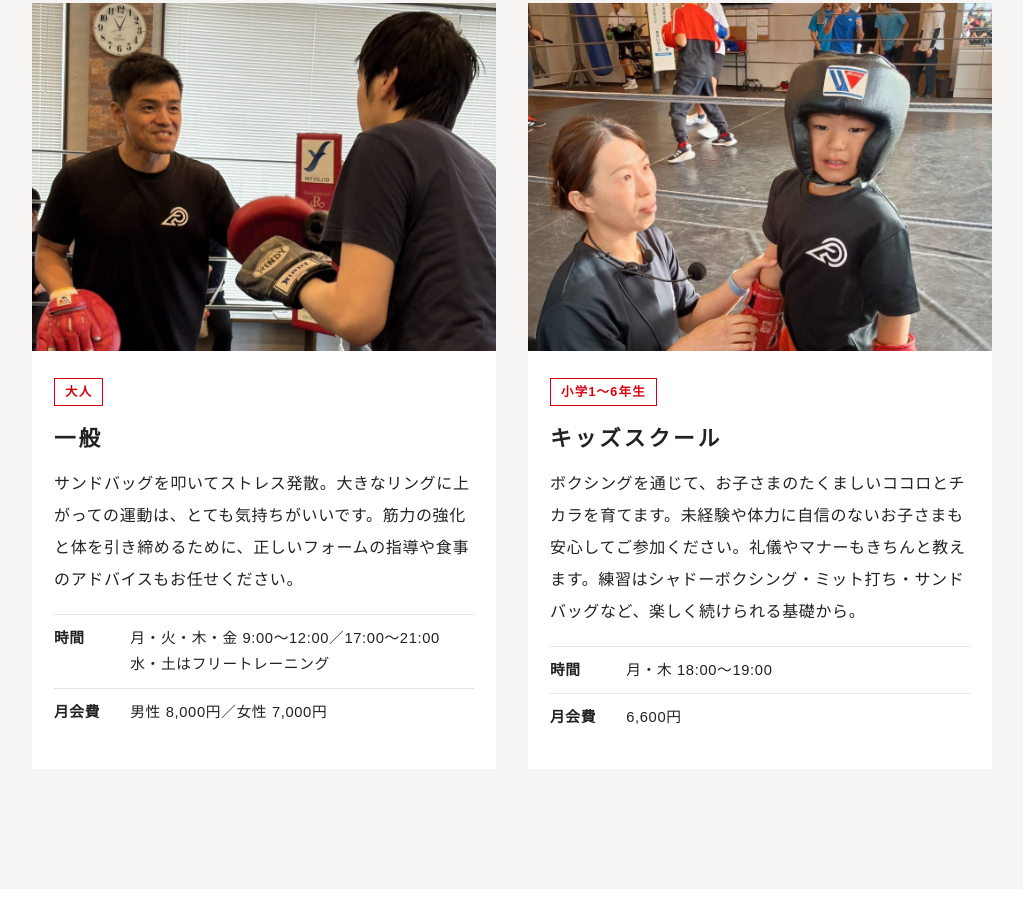
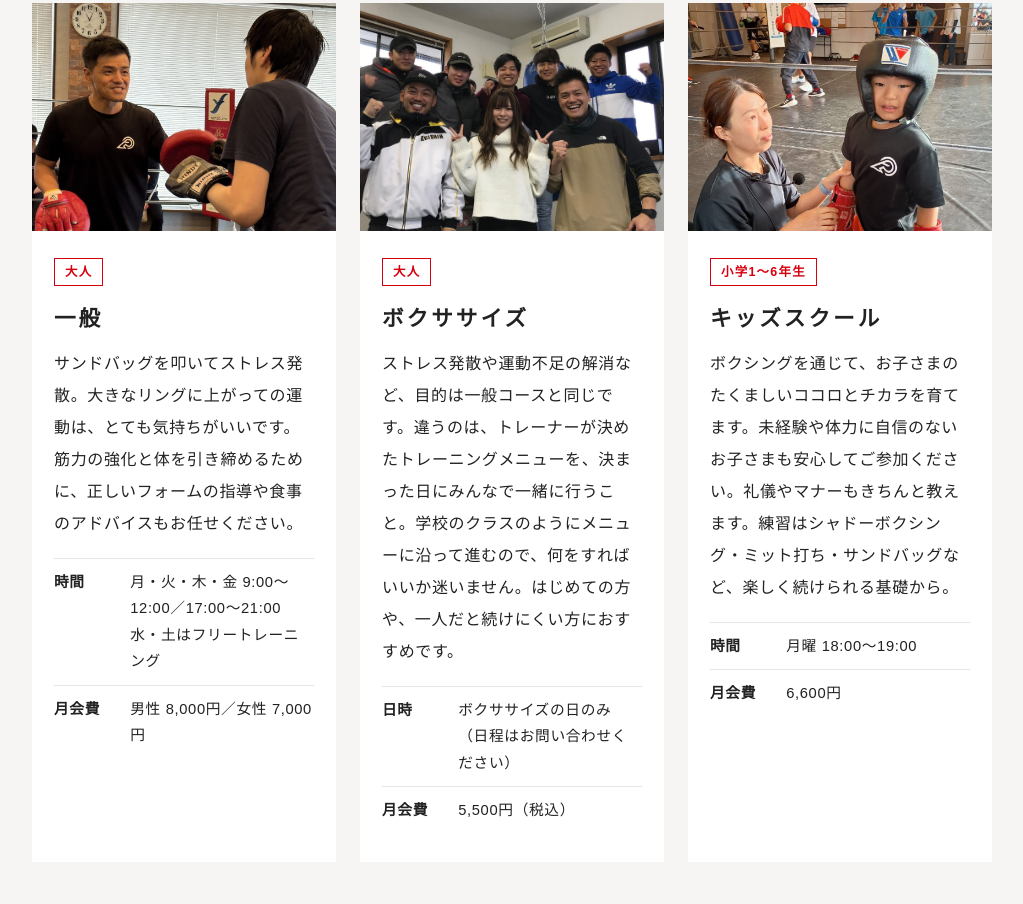
Before and after one commit to haru20190621-a11y/firststep-site, a plain HTML site: page index.html in a window 1280 px wide. Shown: the part 1836-2740 px from the top of the page, without its empty margins (128-1151 px from the left). Drawn offline with Linux system fonts and the light colour scheme; no server answers.

Commit message:
Add the boxercise membership and move kids school to Mondays only
Co-Authored-By: Claude Opus 5.5 <noreply@anthropic.com>

```diff
--- a/index.html
+++ b/index.html
@@ -5,7 +5,7 @@
 <meta name="viewport" content="width=device-width, initial-scale=1">
 <meta name="robots" content="noindex, nofollow"><!-- 下書きの間は検索に載せない。公開するときにこの行を消す -->
 <title>FIRST STEP｜鯖江市のボクシングジム（福井県）</title>
-<meta name="description" content="福井県鯖江市のボクシングジム FIRST STEP（ファーストステップ）。世界一アットホームなボクシングジム。大人の一般コースと、小学生のキッズスクール。見学・体験のご予約はこのページから24時間受け付けています。">
+<meta name="description" content="福井県鯖江市のボクシングジム FIRST STEP（ファーストステップ）。世界一アットホームなボクシングジム。大人の一般コースとボクササイズ、小学生のキッズスクール。見学・体験のご予約はこのページから24時間受け付けています。">
 <meta name="theme-color" content="#111111">
 <link rel="preconnect" href="https://fonts.googleapis.com">
 <link rel="preconnect" href="https://fonts.gstatic.com" crossorigin>
@@ -81,13 +81,25 @@
         </div>
       </article>
       <article class="program">
+        <img class="photo" src="images/boxercise.jpg" alt="ジムの中で、笑顔でポーズをとる大人の会員とトレーナー" width="1440" height="1440" loading="lazy">
+        <div class="program-body">
+          <p class="tag">大人</p>
+          <h3>ボクササイズ</h3>
+          <p>ストレス発散や運動不足の解消など、目的は一般コースと同じです。違うのは、トレーナーが決めたトレーニングメニューを、決まった日にみんなで一緒に行うこと。学校のクラスのようにメニューに沿って進むので、何をすればいいか迷いません。はじめての方や、一人だと続けにくい方におすすめです。</p>
+          <dl class="meta">
+            <div><dt>日時</dt><dd>ボクササイズの日のみ<br>（日程はお問い合わせください）</dd></div>
+            <div><dt>月会費</dt><dd>5,500円（税込）</dd></div>
+          </dl>
+        </div>
+      </article>
+      <article class="program">
         <img class="photo tall" src="images/kids-care.jpg" alt="ヘッドギアの紐を直してもらう、赤いグローブの子ども" width="1050" height="1400" loading="lazy">
         <div class="program-body">
           <p class="tag">小学1〜6年生</p>
           <h3>キッズスクール</h3>
           <p>ボクシングを通じて、お子さまのたくましいココロとチカラを育てます。未経験や体力に自信のないお子さまも安心してご参加ください。礼儀やマナーもきちんと教えます。練習はシャドーボクシング・ミット打ち・サンドバッグなど、楽しく続けられる基礎から。</p>
           <dl class="meta">
-            <div><dt>時間</dt><dd>月・木 18:00〜19:00</dd></div>
+            <div><dt>時間</dt><dd>月曜 18:00〜19:00</dd></div>
             <div><dt>月会費</dt><dd>6,600円</dd></div>
           </dl>
         </div>
@@ -139,7 +151,8 @@
       <tr><th scope="row">入会費</th><td>6,600円</td></tr>
       <tr><th scope="row">月会費（男性）</th><td>8,000円</td></tr>
       <tr><th scope="row">月会費（女性）</th><td>7,000円</td></tr>
-      <tr><th scope="row">キッズスクール<small>小学1〜6年生・月・木 18:00〜19:00</small></th><td>6,600円／月</td></tr>
+      <tr><th scope="row">月会費（ボクササイズ）<small>ボクササイズの日のみ</small></th><td>5,500円（税込）</td></tr>
+      <tr><th scope="row">キッズスクール<small>小学1〜6年生・月曜 18:00〜19:00</small></th><td>6,600円／月</td></tr>
     </table>
     <p class="center"><a class="link-more" href="#trial">まずは見学・体験から</a></p>
   </section>
@@ -155,7 +168,7 @@
       <tr><th scope="row">土</th><td>9:00〜17:00<small>フリートレーニング</small></td></tr>
       <tr><th scope="row">日・祝日</th><td>休業</td></tr>
     </table>
-    <p class="note center">キッズスクールは 月・木 18:00〜19:00</p>
+    <p class="note center">キッズスクールは 月曜 18:00〜19:00</p>
   </section>
 
   <section class="sec" id="community">
@@ -181,7 +194,7 @@
     </div>
     <div class="faq">
       <details><summary>ボクシングは初めてです。大丈夫ですか？</summary><p>はい。構えやパンチの打ち方、正しいフォームからトレーナーが指導します。キッズスクールも、未経験や体力に自信のないお子さまが安心して参加できます。</p></details>
-      <details><summary>女性や子どもも通えますか？</summary><p>はい。女性の月会費（7,000円）と、小学生のキッズスクール（月・木 18:00〜19:00）があります。</p></details>
+      <details><summary>女性や子どもも通えますか？</summary><p>はい。女性の月会費（7,000円）と、小学生のキッズスクール（月曜 18:00〜19:00）があります。</p></details>
       <details><summary>見学だけでもいいですか？</summary><p>はい。見学も歓迎です。ご家族やご友人と一緒にどうぞ。</p></details>
       <details><summary>体験の料金や持ち物を知りたいです。</summary><p>下の「<a href="#trial">見学・体験の予約</a>」に載せています。載っていないときや、分からないことがあるときは、お気軽にお電話（<a href="tel:090-5689-2408">090-5689-2408</a>）でお問い合わせください。</p></details>
     </div>
--- a/style.css
+++ b/style.css
@@ -220,6 +220,9 @@ input, select, textarea { width: 100%; font: inherit; letter-spacing: .02em; pad
 .meta dt { font-weight: 700; }
 .meta dd { margin: 0; }
 @media (min-width: 768px) { .programs { grid-template-columns: 1fr 1fr; gap: 32px; } }
+/* コースが3つ（一般・ボクササイズ・キッズ）。タブレットは2列で3つ目を真ん中に、PCは3列（2026-11-11） */
+@media (min-width: 768px) and (max-width: 1099px) { .programs > .program:nth-child(3):last-child { grid-column: 1 / -1; justify-self: center; width: calc(50% - 16px); } }
+@media (min-width: 1100px) { .programs { grid-template-columns: repeat(3, 1fr); gap: 24px; } }
 
 .trainer { display: grid; gap: 28px; align-items: start; }
 .trainer .photo { aspect-ratio: 618 / 500; object-position: top; filter: grayscale(1) contrast(1.05); }   /* 下の黒い帯は切る */
```
Also changed, not shown: images/boxercise.jpg (added).
